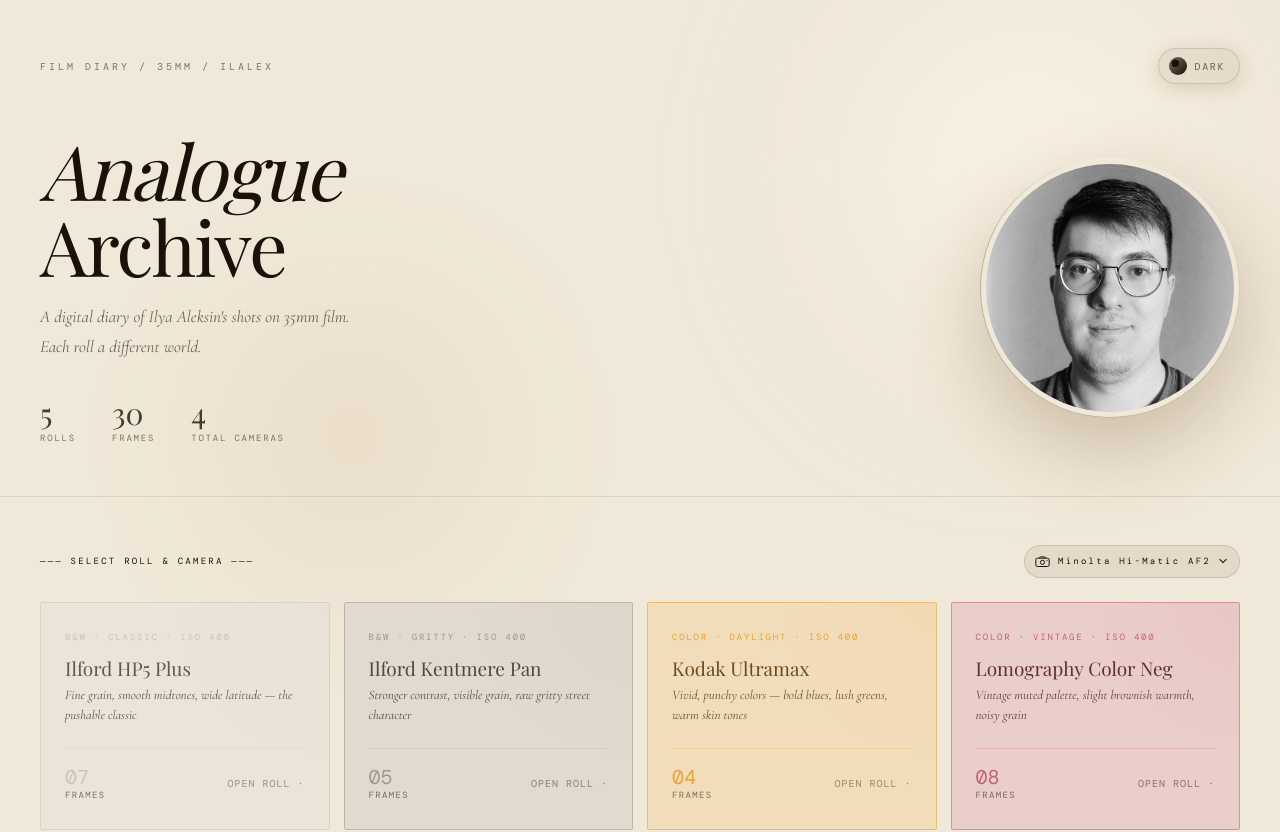
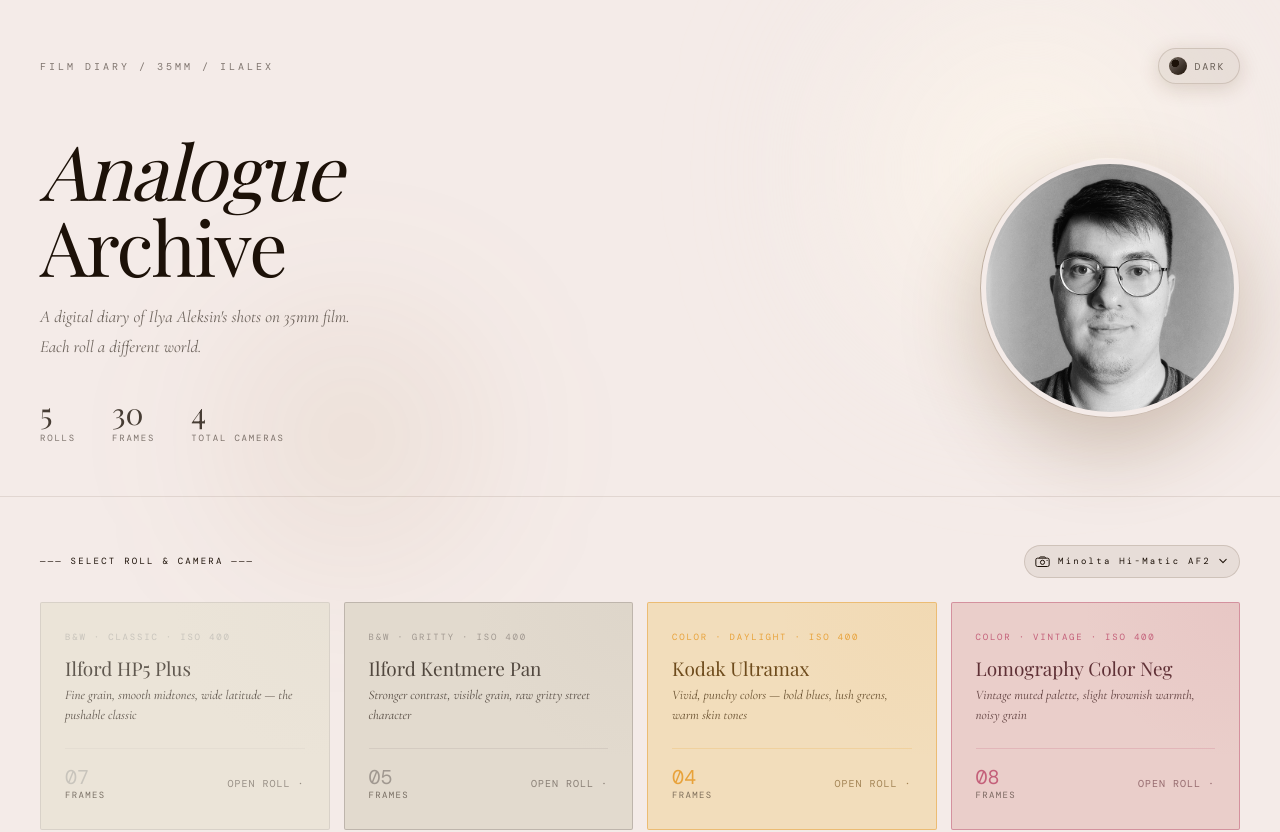
Before and after one commit to jean-louis1776/film-diary, a React (Vite) app: page / in a window 1280 px wide. Shown: the top 832 px of the page. Built offline with nearby package versions, Linux system fonts and the light colour scheme; a web font is replaced by a local one.

Commit message:
fix colors

```diff
--- a/src/styles/global.scss
+++ b/src/styles/global.scss
@@ -27,8 +27,8 @@
 // ── Light theme ──────────────────────────────────────────────────────────────
 html[data-theme='light'] {
   color-scheme: light;
-  --color-bg:               #f0e8d8;
-  --color-bg-alt:           #e6dccb;
+  --color-bg: #f4ebe8;
+  --color-bg-alt: #f1e8de;
   --color-surface:          rgba(80, 50, 20, 0.07);
   --color-surface-strong:   rgba(80, 50, 20, 0.14);
   --color-text:             #1c1108;
```
